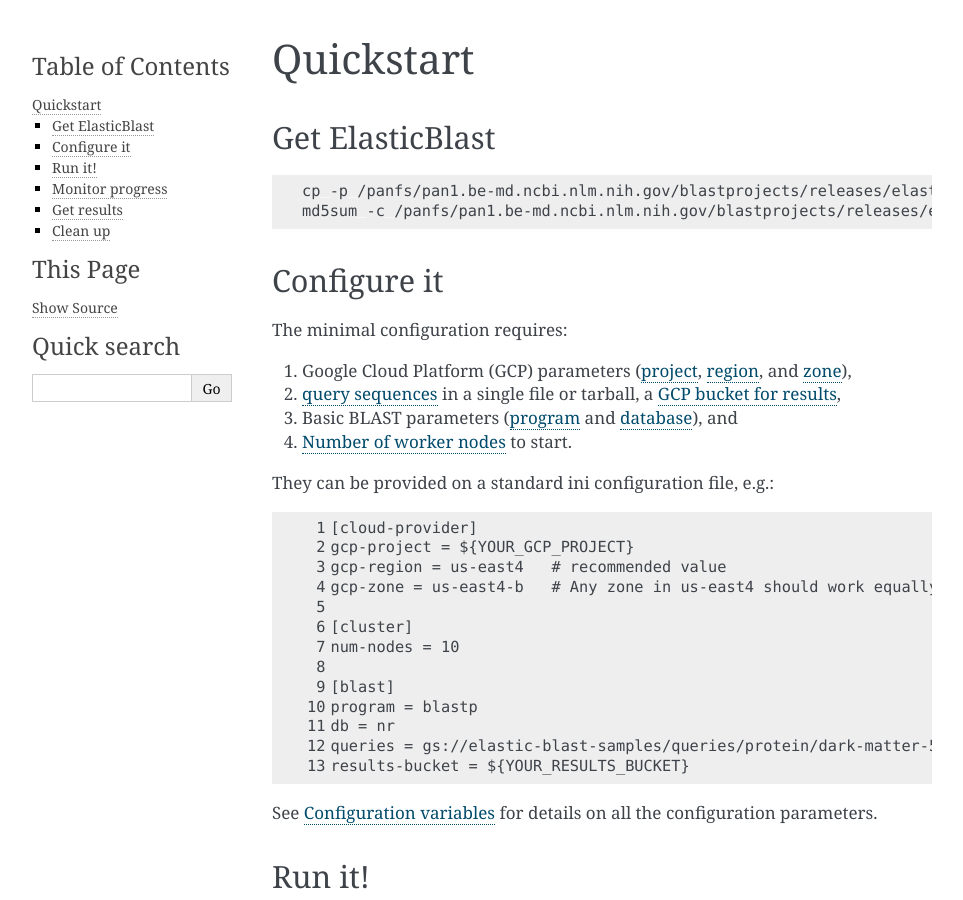
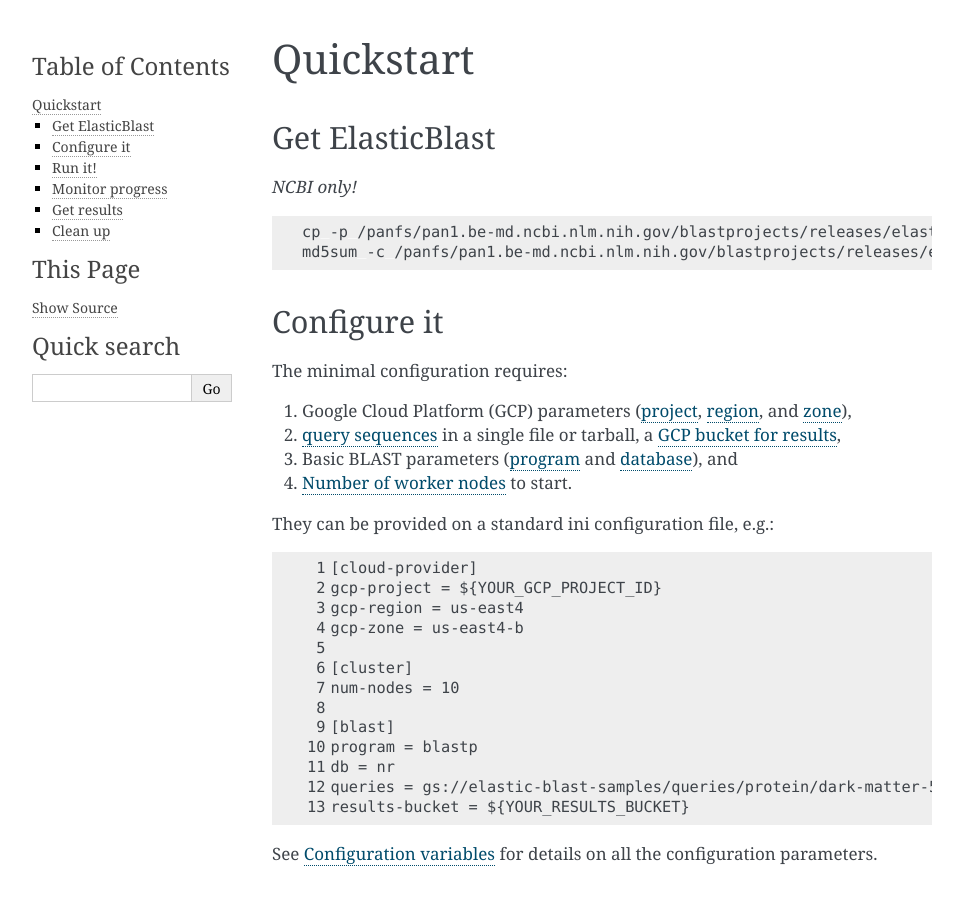
Before and after one commit to ncbi/elastic-blast-docs, a Sphinx documentation site: the page built from docs/source/quickstart.rst, in a window 1280 px wide and 900 px high. Shown: the whole window, without its empty margins (148-1111 px from the left). Built offline with Sphinx 7.4.7, drawn with Linux system fonts in a browser that asks for light colours; pages that are not in the unit, such as notebooks, are missing from menus.

Commit message:
Documentation updates for 0.0.6

```diff
--- a/docs/source/conf.py
+++ b/docs/source/conf.py
@@ -22,7 +22,7 @@
 author = 'Christiam Camacho'
 
 # The full version, including alpha/beta/rc tags
-release = '0.0.5'
+release = '0.0.6'
 
 
 # -- General configuration ---------------------------------------------------
--- a/docs/source/index.rst
+++ b/docs/source/index.rst
@@ -18,6 +18,7 @@
 
    requirements
    quickstart
+   exit-codes
    configuration
    support
    troubleshooting
--- a/docs/source/quickstart.rst
+++ b/docs/source/quickstart.rst
@@ -5,6 +5,8 @@
 
 Get ElasticBlast
 ----------------
+
+*NCBI only!*
 
 .. code-block:: shell
 
@@ -31,9 +33,9 @@
     :linenos:
 
     [cloud-provider]
-    gcp-project = ${YOUR_GCP_PROJECT}
-    gcp-region = us-east4   # recommended value
-    gcp-zone = us-east4-b   # Any zone in us-east4 should work equally well
+    gcp-project = ${YOUR_GCP_PROJECT_ID}
+    gcp-region = us-east4
+    gcp-zone = us-east4-b
 
     [cluster]
     num-nodes = 10
--- a/docs/source/requirements.rst
+++ b/docs/source/requirements.rst
@@ -4,7 +4,8 @@
 * `GCP SDK CLI <https://cloud.google.com/sdk>`_
 * `kubectl <https://kubernetes.io/docs/tasks/tools/install-kubectl>`_
 * `python3.6 or newer <https://www.python.org/downloads/>`_
-.. * `BLAST+ <https://blast.ncbi.nlm.nih.gov/Blast.cgi?PAGE_TYPE=BlastDocs&DOC_TYPE=Download>`_
+* `BLAST+ <https://blast.ncbi.nlm.nih.gov/Blast.cgi?PAGE_TYPE=BlastDocs&DOC_TYPE=Download>`_
+* python3-distutils
 * You are authenticated and have the necessary permissions in your GCP
   project. If working on a newly created GCP instance, this likely requires ``gcloud auth login``.
 
```
Also changed, not shown: docs/source/configuration.rst (+4 -4 lines).
